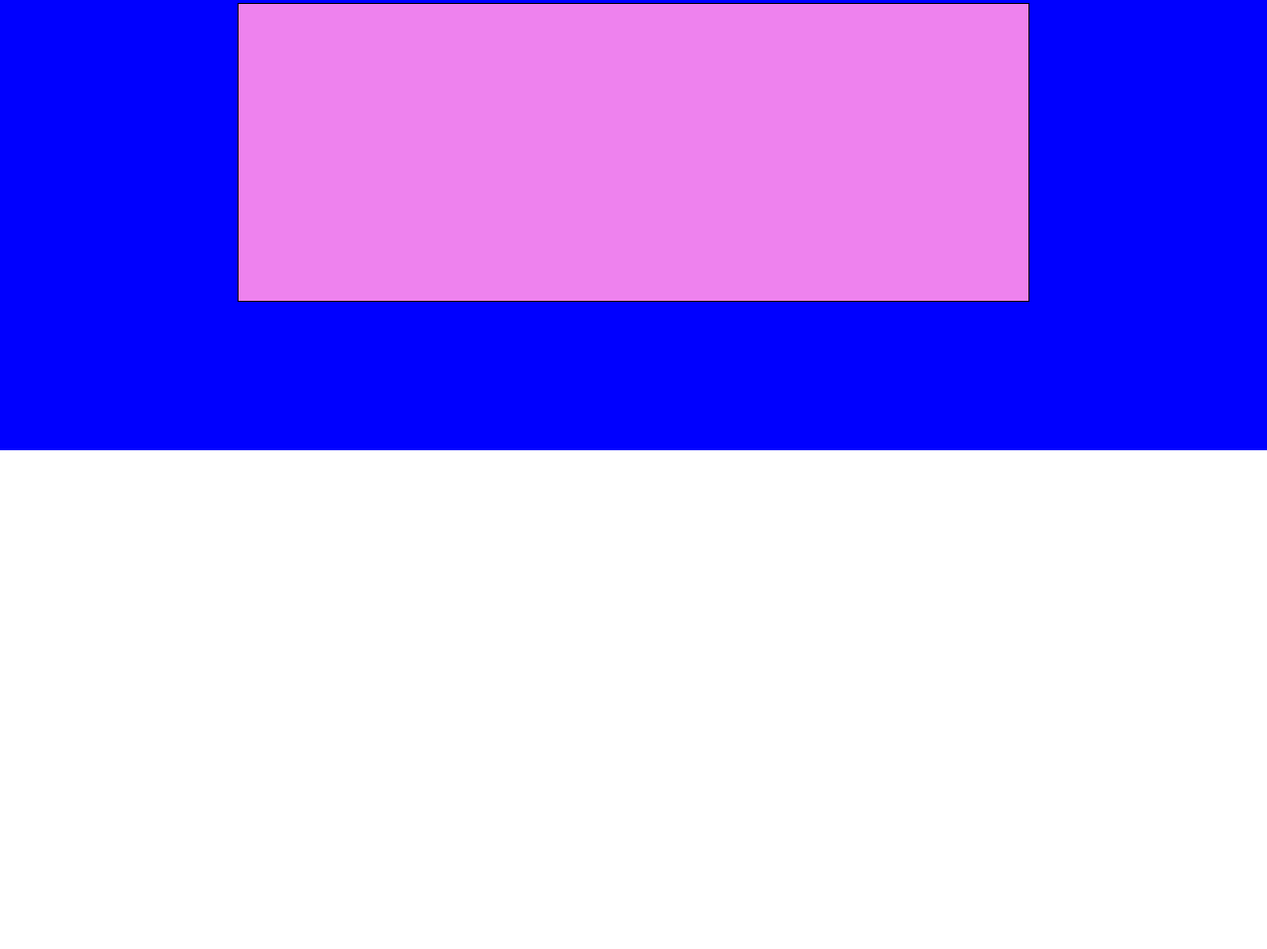
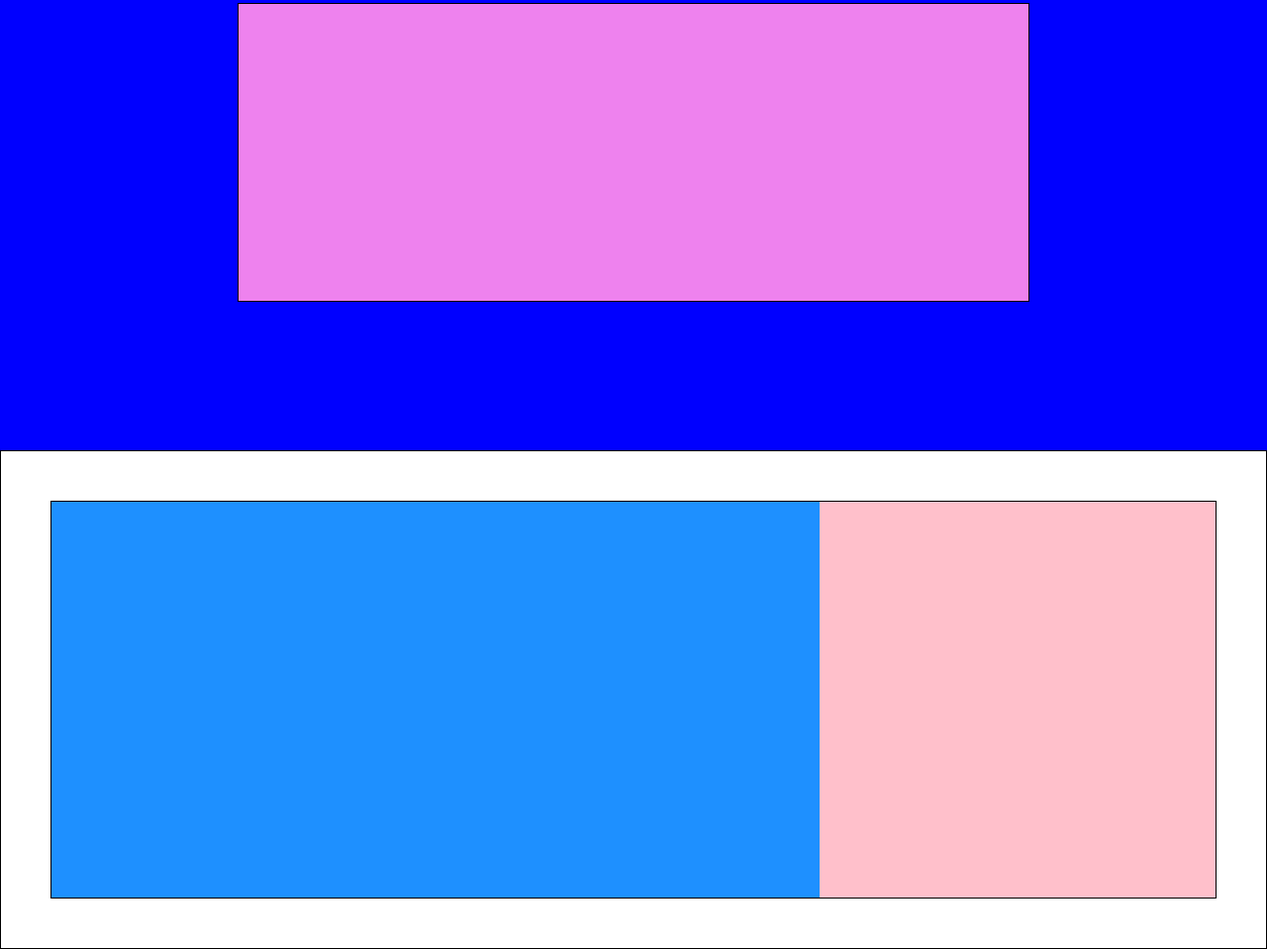
Before and after one commit to Anse98/htmlcss-struttura-discord, a plain HTML site: page index.html in a window 1280 px wide. Shown: the part 293-1252 px from the top of the page at 99% size. Before the commit the page ends 800 px from the top, so only its background shows below. Drawn offline with Linux system fonts and the light colour scheme.

Commit message:
ADD - Section 2 in html e css

```diff
--- a/index.html
+++ b/index.html
@@ -40,7 +40,11 @@
     <section class="section2">
       <div class="container">
         <div class="row">
-          <div class="col">
+          <div class="col-8">
+
+          </div>
+
+          <div class="col-4">
 
           </div>
         </div>
--- a/style.css
+++ b/style.css
@@ -24,13 +24,13 @@ header .row{
   margin: auto;
 }
 
-.col-3{
+header .col-3{
   flex-basis:calc(100% / 3);
   border:solid 1px black;
   padding: 5px;
 }
 
-.col-6 {
+header .col-6 {
   flex-basis: calc(100% / 2);
   border:solid 1px black;
   padding: 5px;
@@ -46,13 +46,12 @@ header .row{
 
 /* MAIN */
 
-/* Section 1 */
+/* SECTION 1 */
 
 .section1 .container{
   display: flex;
   min-height: 400px;
   background-color: blue;
-  color: white;
   justify-content: center;
   align-items: center;
   padding: 50px;
@@ -71,4 +70,32 @@ header .row{
   background-color: #EE82EE;
 }
 
-/* Section 2 */
+/* SECTION 2 */
+
+.section2 .container {
+  display: flex;
+  min-height: 400px;
+  justify-content: center;
+  align-items: center;
+  border: solid 1px black;
+  padding: 50px;
+}
+
+.section2 .row {
+  display: flex;
+  width: 1200px;
+  border: solid 1px black;
+}
+
+.section2 .col-4 {
+  flex-basis:calc(100% / 3);
+  background-color: #FFC0CB;
+  padding: 200px;
+}
+
+.section2 .col-8 {
+  flex-basis: 100%;
+  background-color: #1E90FF;
+}
+
+/* SECTION 3 */
```
